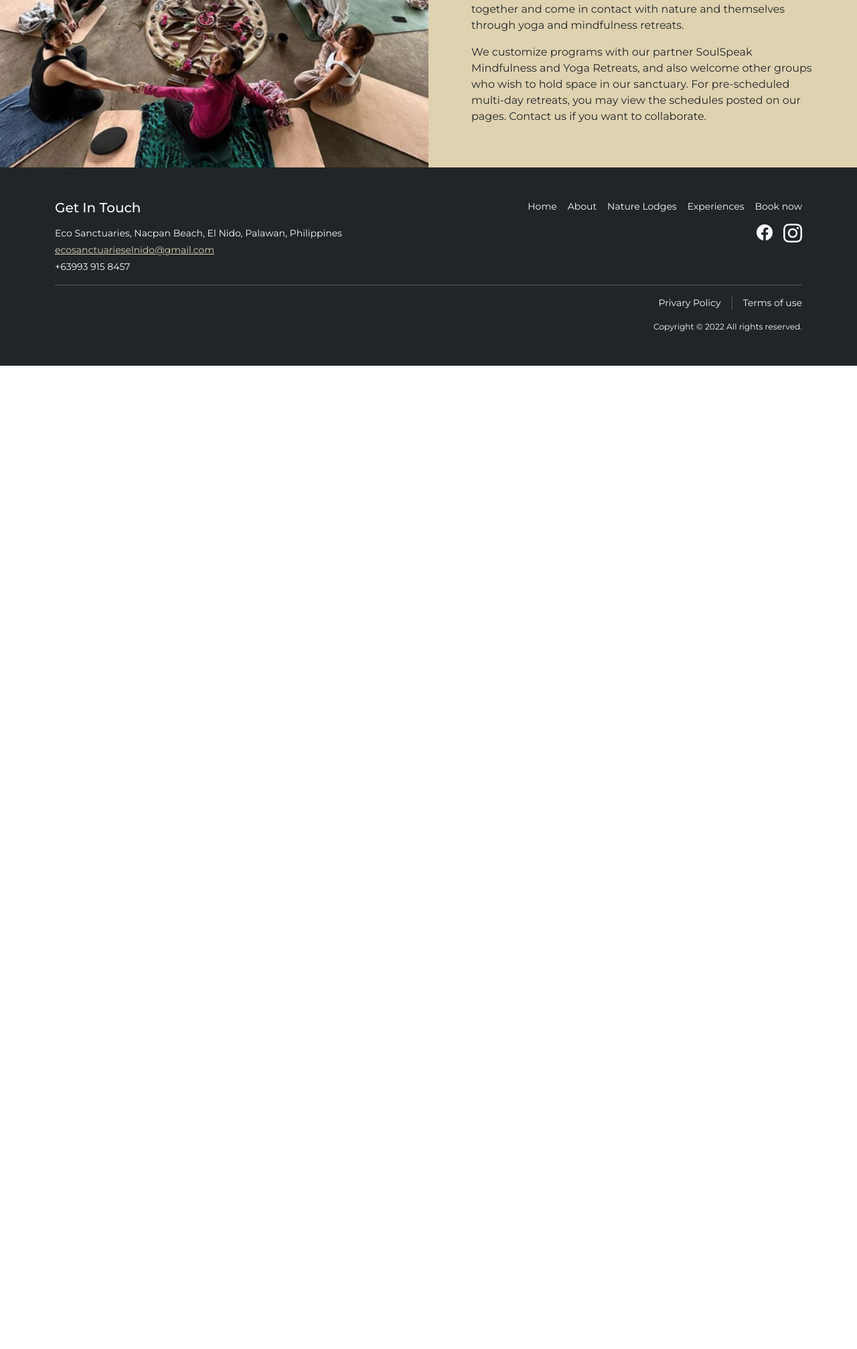
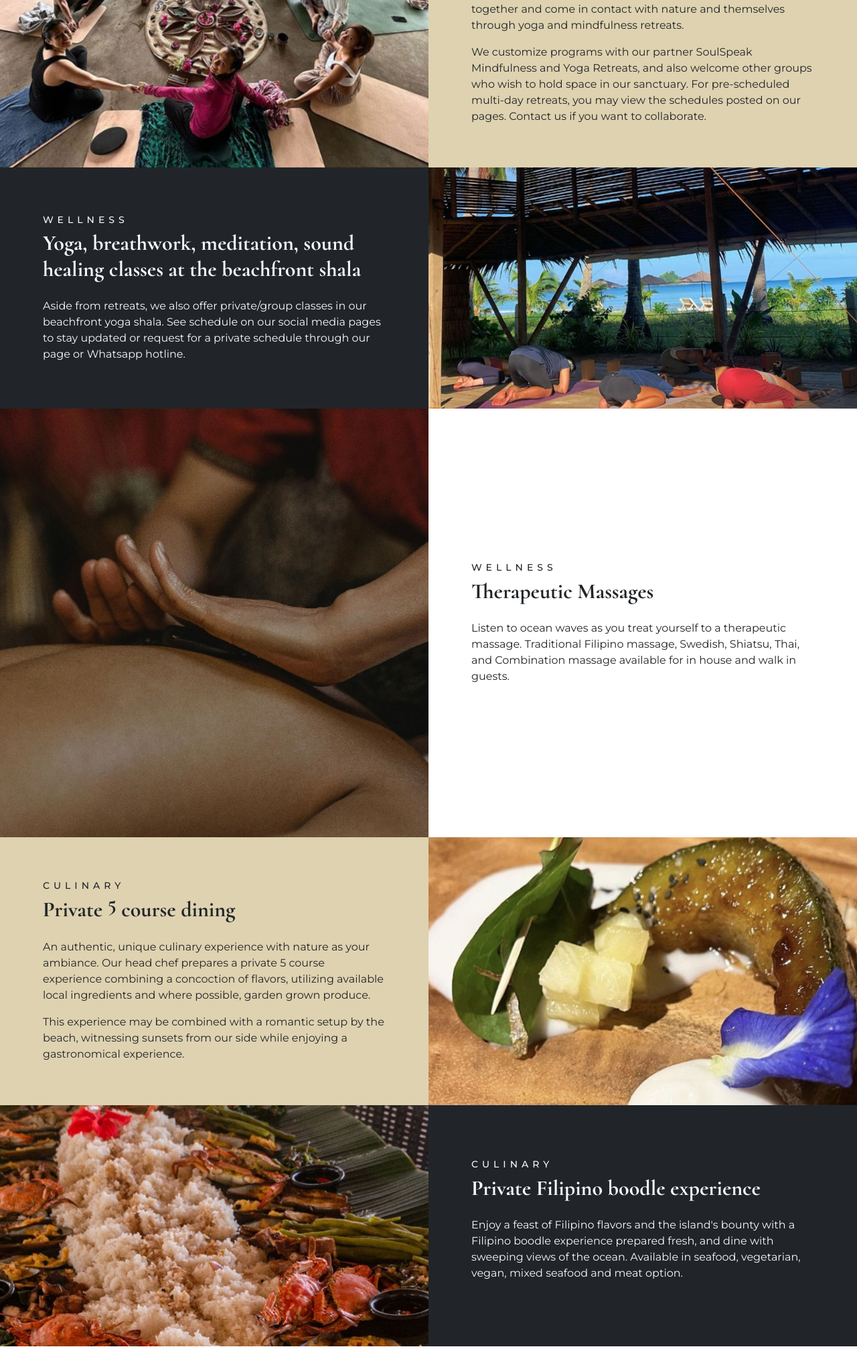
Before and after one commit to jagustin08/eco-sanctuaries-el-nido, a PHP site: page /experiences.php in a window 1280 px wide. Shown: the part 1883-3897 px from the top of the page at 67% size. Before the commit the page ends 2429 px from the top, so only its background shows below. Run offline with PHP 8.4, Linux system fonts and the light colour scheme; some libraries are stand-ins or nearby versions.

Commit message:
add experience

```diff
--- a/about.php
+++ b/about.php
@@ -26,7 +26,7 @@
   include "includes/header.php"; ?>
 
   <main id="about">
-    <section class="min-vh-100 pt-10 pb-3 text-center text-white d-grid align-items-center" style="background: url('src/images/bg_about.jpg') no-repeat center top; background-size: cover;">
+    <section class="min-vh-100 pt-10 pb-3 text-center text-light d-grid align-items-center" style="background: url('src/images/bg_about.jpg') no-repeat center top; background-size: cover;">
       <div class="container">
         <h1 class="display-5 font-cormorant fw-bold mb-4">Eco Sanctuaries Story</h1>
         <div class="col-lg-5 mx-auto">
--- a/experiences.php
+++ b/experiences.php
@@ -26,7 +26,7 @@
   include "includes/header.php"; ?>
 
   <main>
-    <section class="min-vh-100 pt-10 pb-3 text-center text-white d-grid align-items-center" style="background: url('src/images/bg_experiences.jpg') no-repeat center center; background-size: cover">
+    <section class="min-vh-100 pt-10 pb-3 text-center text-light d-grid align-items-center" style="background: url('src/images/bg_experiences.jpg') no-repeat center center; background-size: cover">
       <div class="container">
         <h1 class="display-5 font-cormorant fw-bold mb-4">Eco Sanctuaries Experiences</h1>
         <div class="col-lg-5 mx-auto">
@@ -37,7 +37,7 @@
     </section>
 
     <section class="text-center d-grid align-items-center py-7">
-      <div class="container">
+      <div class="container-lg">
         <div class="col-lg-10 mx-auto pb-7">
           <h2 class="display-6 font-cormorant fw-bold mb-4">Experiences within the Sanctuary</h2>
           <p class="mb-3">We connect guests to healing experiences that allow them to go within through activities such as yoga, sound, healing, and breathwork. We offer community-based and nature-based experiences that allow them to harness the healing powers of nature, while experiencing our biodiverse island and supporting local livelihood.</p>
@@ -46,13 +46,44 @@
 
         <div class="row g-3">
           <div class="col-md-4">
-            <img src="src/images/experience/experience_1.jpg" alt="" class="img-fluid">
+            <img src="src/images/experience/experience_1.jpg" alt="" class="img-fluid object-fit-cover">
           </div>
           <div class="col-md-4">
-            <img src="src/images/experience/experience_2.jpg" alt="" class="img-fluid">
+            <img src="src/images/experience/experience_2.jpg" alt="" class="img-fluid object-fit-cover">
           </div>
           <div class="col-md-4">
-            <img src="src/images/experience/experience_3.jpg" alt="" class="img-fluid">
+            <img src="src/images/experience/experience_3.jpg" alt="" class="img-fluid object-fit-cover">
+          </div>
+        </div>
+      </div>
+    </section>
+
+    <section>
+      <div class="row g-0 bg-beige">
+        <div class="col-lg-6 order-1 order-lg-0">
+          <div class="ratio ratio-16x9 h-100">
+            <img src="src/images/experience/yoga_1.jpg" alt="" class="img-fluid object-fit-cover">
+          </div>
+        </div>
+        <div class="col-lg-6 py-7 px-3 p-lg-7 d-grid align-content-center justifcy-content-center">
+          <h3 class="text-uppercase fw-medium fs-7 mb-2" style="letter-spacing: 6px">Wellness</h3>
+          <h4 class="fs-2 fw-bold font-cormorant mb-4">Yoga and mindfulness retreats</h4>
+          <p class="mb-3">Our space was designed as a venue for people to come together and come in contact with nature and themselves through yoga and mindfulness retreats.</p>
+          <p class="mb-0">We customize programs with our partner SoulSpeak Mindfulness and Yoga Retreats, and also welcome other groups who wish to hold space in our sanctuary. For pre-scheduled multi-day retreats, you may view the schedules posted on our pages. Contact us if you want to collaborate.</p>
+        </div>
+      </div>
+    </section>
+
+    <section>
+      <div class="row g-0 bg-dark text-light">
+        <div class="col-lg-6 py-7 px-3 p-lg-7 d-grid align-content-center justifcy-content-center">
+          <h3 class="text-uppercase fw-medium fs-7 mb-2" style="letter-spacing: 6px">Wellness</h3>
+          <h4 class="fs-2 fw-bold font-cormorant mb-4">Yoga, breathwork, meditation, sound healing classes at the beachfront shala</h4>
+          <p class="mb-0">Aside from retreats, we also offer private/group classes in our beachfront yoga shala. See schedule on our social media pages to stay updated or request for a private schedule through our page or Whatsapp hotline.</p>
+        </div>
+        <div class="col-lg-6">
+          <div class="ratio ratio-16x9 h-100">
+            <img src="src/images/experience/yoga_3.jpg" alt="" class="img-fluid object-fit-cover">
           </div>
         </div>
       </div>
@@ -60,14 +91,79 @@
 
     <section>
       <div class="row g-0">
+        <div class="col-lg-6 order-1 order-lg-0">
+          <div class="ratio ratio-1x1">
+            <img src="src/images/experience/massage_1.jpg" alt="" class="img-fluid object-fit-cover">
+          </div>
+        </div>
+        <div class="col-lg-6 py-7 px-3 p-lg-7 d-grid align-content-center justifcy-content-center">
+          <h3 class="text-uppercase fw-medium fs-7 mb-2" style="letter-spacing: 6px">Wellness</h3>
+          <h4 class="fs-2 fw-bold font-cormorant mb-4">Therapeutic Massages</h4>
+          <p class="mb-0">Listen to ocean waves as you treat yourself to a therapeutic massage. Traditional Filipino massage, Swedish, Shiatsu, Thai, and Combination massage available for in house and walk in guests.</p>
+        </div>
+      </div>
+    </section>
+
+    <section>
+      <div class="row g-0 bg-beige">
+        <div class="col-lg-6 py-7 px-3 p-lg-7 d-grid align-content-center justifcy-content-center">
+          <h3 class="text-uppercase fw-medium fs-7 mb-2" style="letter-spacing: 6px">Culinary</h3>
+          <h4 class="fs-2 fw-bold font-cormorant mb-4">Private <span class="position-relative" style="bottom: 10px;">5</span> course dining</h4>
+          <p class="mb-3">An authentic, unique culinary experience with nature as your ambiance. Our head chef prepares a private 5 course experience combining a concoction of flavors, utilizing available local ingredients and where possible, garden grown produce.</p>
+          <p class="mb-0">This experience may be combined with a romantic setup by the beach, witnessing sunsets from our side while enjoying a gastronomical experience.</p>
+        </div>
         <div class="col-lg-6">
-          <img src="src/images/experience/yoga_1.jpg" alt="" class="img-fluid h-100 object-fit-cover">
+          <div class="ratio ratio-16x9 h-100">
+            <img src="src/images/experience/culinary_1.jpg" alt="" class="img-fluid object-fit-cover">
+          </div>
         </div>
-        <div class="col-lg-6 bg-beige p-3 p-lg-7 d-grid align-content-center justifcy-content-center">
-          <h3 class="text-uppercase fw-medium fs-7 mb-2" style="letter-spacing: 6px">Wellness</h3>
-          <h4 class="fs-2 fw-bold font-cormorant mb-4">Yoga and mindfulness retreats</h4>
-          <p class="mb-3">Our space was designed as a venue for people to come together and come in contact with nature and themselves through yoga and mindfulness retreats.</p>
-          <p class="mb-0">We customize programs with our partner SoulSpeak Mindfulness and Yoga Retreats, and also welcome other groups who wish to hold space in our sanctuary. For pre-scheduled multi-day retreats, you may view the schedules posted on our pages. Contact us if you want to collaborate.</p>
+      </div>
+    </section>
+
+    <section>
+      <div class="row g-0 bg-dark text-light">
+        <div class="col-lg-6 order-1 order-lg-0">
+          <div class="ratio ratio-16x9 h-100">
+            <img src="src/images/experience/culinary_4.jpg" alt="" class="img-fluid object-fit-cover">
+          </div>
+        </div>
+        <div class="col-lg-6 py-7 px-3 p-lg-7 d-grid align-content-center justifcy-content-center">
+          <h3 class="text-uppercase fw-medium fs-7 mb-2" style="letter-spacing: 6px">Culinary</h3>
+          <h4 class="fs-2 fw-bold font-cormorant mb-4">Private Filipino boodle experience</h4>
+          <p class="mb--">Enjoy a feast of Filipino flavors and the island's bounty with a Filipino boodle experience prepared fresh, and dine with sweeping views of the ocean. Available in seafood, vegetarian, vegan, mixed seafood and meat option.</p>
+        </div>
+      </div>
+    </section>
+
+    <section>
+      <div class="container-lg py-7 text-center">
+        <h2 class="display-6 font-cormorant fw-bold text-center mb-3">Experiences Beyond the Sanctuary</h2>
+        <p class="mb-7">Depending on guests preference, we customize and recommend activities that can be done in El Nido. We arrange private boating excursions to El Nido's world renowned lagoons and beaches, connect you to nature-based activities such as diving, forest bathing, hiking, mangrove river tour, birdwatching, and cave explorations. Let us know what kind of experiences you are after, and we will customize the itinerary for you.</p>
+
+        <div class="row row-cols-1 row-cols-md-2 g-3">
+          <div class="col">
+            <div class="ratio ratio-16x9">
+              <img src="src/images/experience/activity_1.jpg" alt="" class="img-fluid object-fit-cover">
+            </div>
+          </div>
+
+          <div class="col">
+            <div class="ratio ratio-16x9">
+              <img src="src/images/experience/activity_2.jpg" alt="" class="img-fluid object-fit-cover">
+            </div>
+          </div>
+
+          <div class="col">
+            <div class="ratio ratio-16x9">
+              <img src="src/images/experience/activity_3.jpg" alt="" class="img-fluid object-fit-cover">
+            </div>
+          </div>
+
+          <div class="col">
+            <div class="ratio ratio-16x9">
+              <img src="src/images/experience/activity_4.jpg" alt="" class="img-fluid object-fit-cover">
+            </div>
+          </div>
         </div>
       </div>
     </section>
--- a/includes/header.php
+++ b/includes/header.php
@@ -5,9 +5,9 @@
                 <img src="src/images/logo.png" alt="Eco Sanctuaries logo" class="img-fluid">
             </a>
             <button class="navbar-toggler shadow-none border-0 position-absolute" type="button" data-bs-toggle="offcanvas" data-bs-target="#offcanvasNavbar2" aria-controls="offcanvasNavbar2" aria-label="Toggle navigation" style="right: 12px">
-                <span class="navbar-icon d-block bg-white opacity-50" style="height: 2px; width: 25px"></span>
-                <span class="navbar-icon d-block bg-white opacity-50 my-1" style="height: 2px; width: 25px"></span>
-                <span class="navbar-icon d-block bg-white opacity-50" style="height: 2px; width: 25px"></span>
+                <span class="navbar-icon d-block bg-light opacity-50" style="height: 2px; width: 25px"></span>
+                <span class="navbar-icon d-block bg-light opacity-50 my-1" style="height: 2px; width: 25px"></span>
+                <span class="navbar-icon d-block bg-light opacity-50" style="height: 2px; width: 25px"></span>
             </button>
             <div class="offcanvas offcanvas-end" tabindex="-1" id="offcanvasNavbar2" aria-labelledby="offcanvasNavbar2Label">
                 <div class="offcanvas-header position-relative">
```
Also changed, not shown: index.php (+30 -17 lines), nature_lodges.php (+6 -6 lines).
